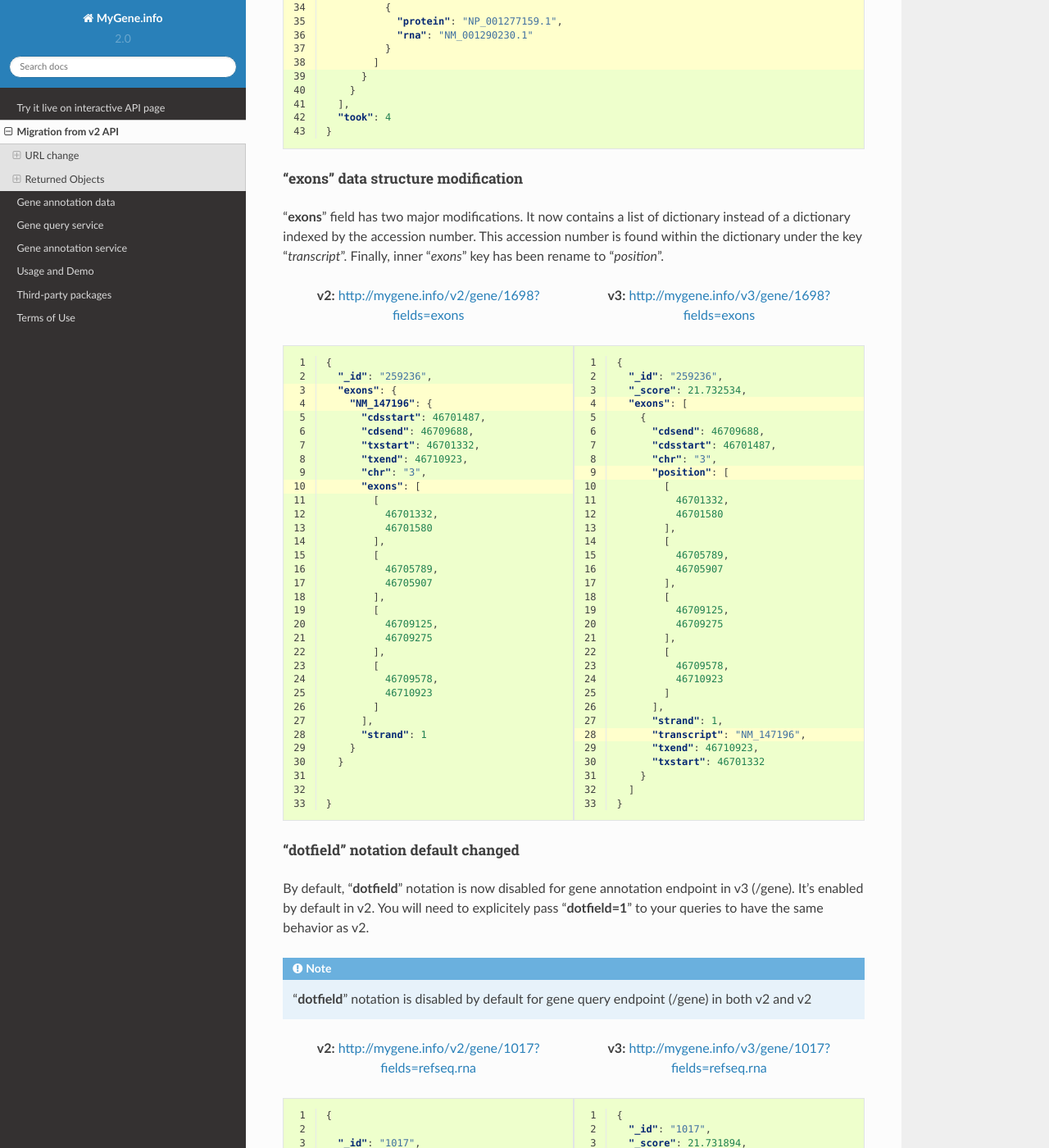
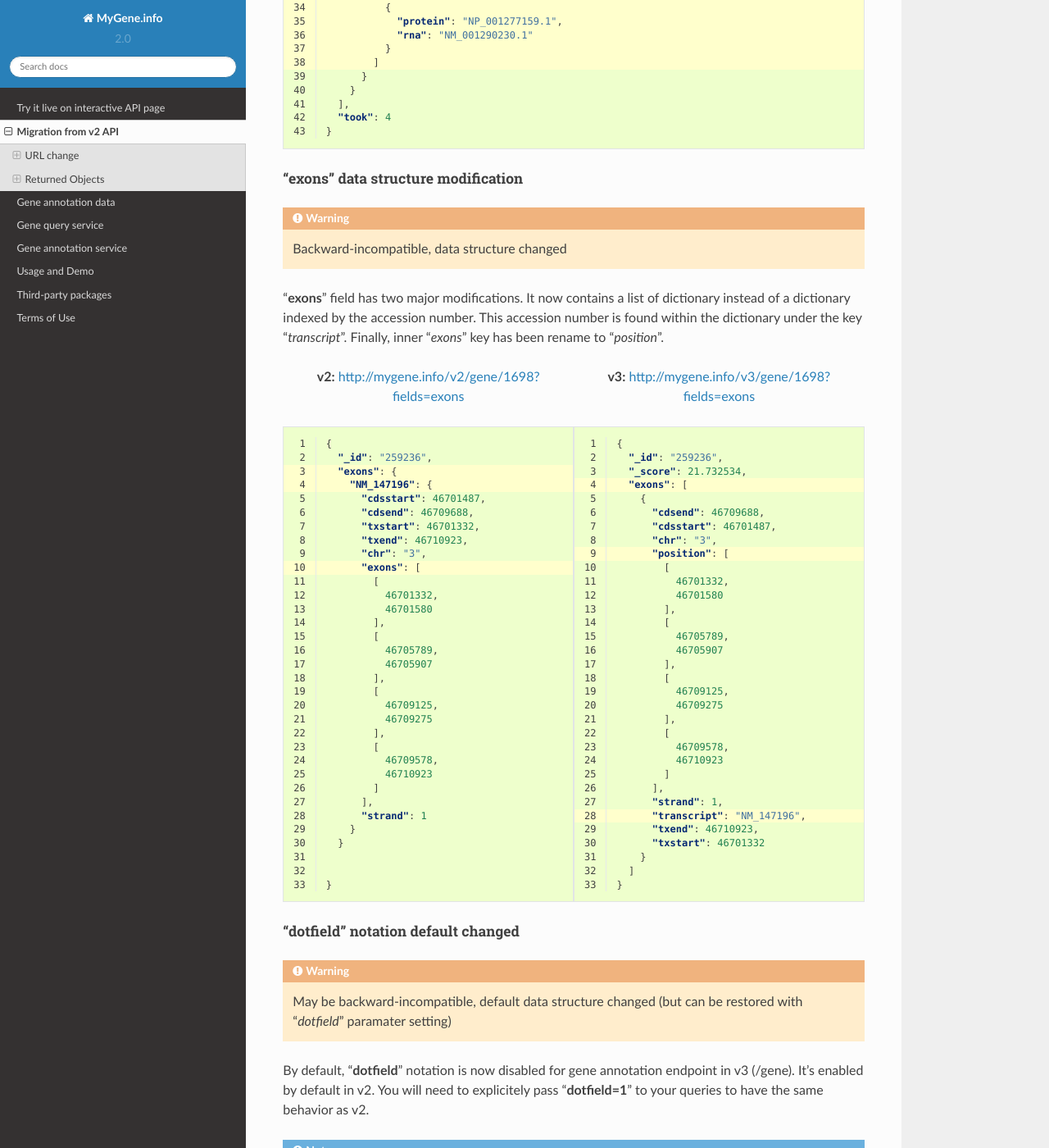
Before and after one commit to biothings/mygene.info, a Sphinx documentation site: the page built from docs/doc/migration_from_v2.rst, in a window 1280 px wide and 1400 px high, scrolled down 2142 px. Shown: the whole window at 82% size. Built offline with Sphinx 7.4.7 and the Read the Docs theme 2.0.0, drawn with Linux system fonts in a browser that asks for light colours; some web fonts are replaced; some of the changed text lies outside the part shown.

Commit message:
improved

```diff
--- a/docs/doc/migration_from_v2.rst
+++ b/docs/doc/migration_from_v2.rst
@@ -171,6 +170,9 @@ have this information in returned objects.
 
 "exons" data structure modification
 """"""""""""""""""""""""""""""""""""
+
+.. warning:: Backward-incompatible, data structure changed
+
 "**exons**" field has two major modifications. It now contains a list of dictionary instead
 of a dictionary indexed by the accession number. This accession number is found within
 the dictionary under the key "*transcript*". Finally, inner "*exons*" key has been
@@ -277,6 +279,9 @@ rename to "*position*".
 
 "dotfield" notation default changed
 """"""""""""""""""""""""""""""""""""
+
+.. warning:: May be backward-incompatible, default data structure changed (but can be restored with "*dotfield*" paramater setting)
+
 By default, "**dotfield**" notation is now disabled for gene annotation endpoint in v3 (/gene). It's enabled by default in v2.
 You will need to explicitely pass "**dotfield=1**" to your queries to have the same behavior as v2.
 
```
Also changed, not shown: other parts of docs/doc/migration_from_v2.rst (+1 -2 lines).
